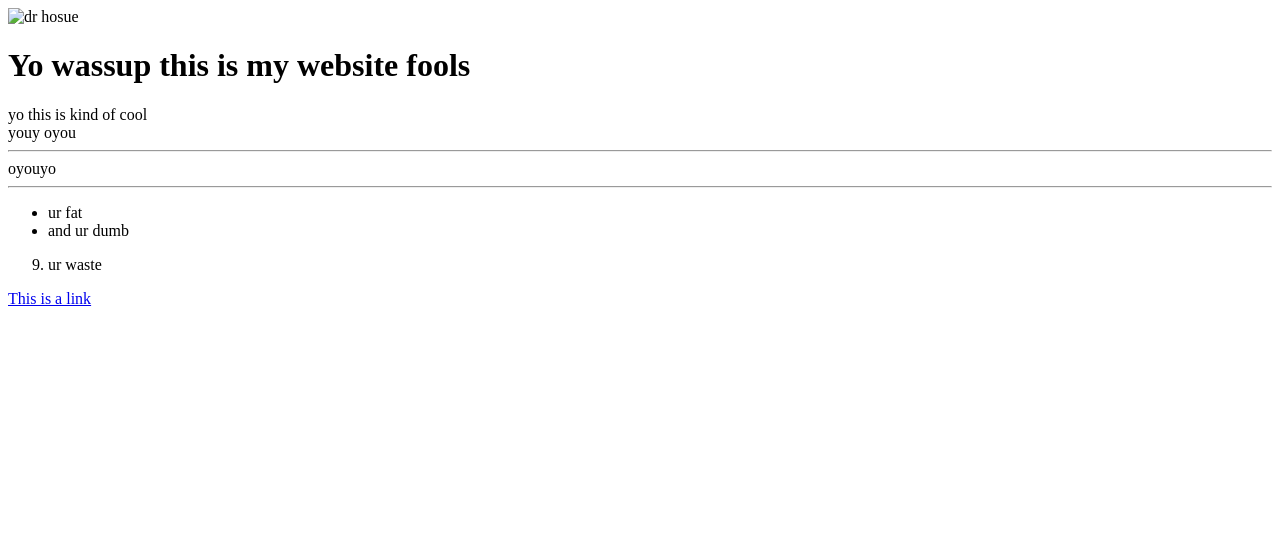
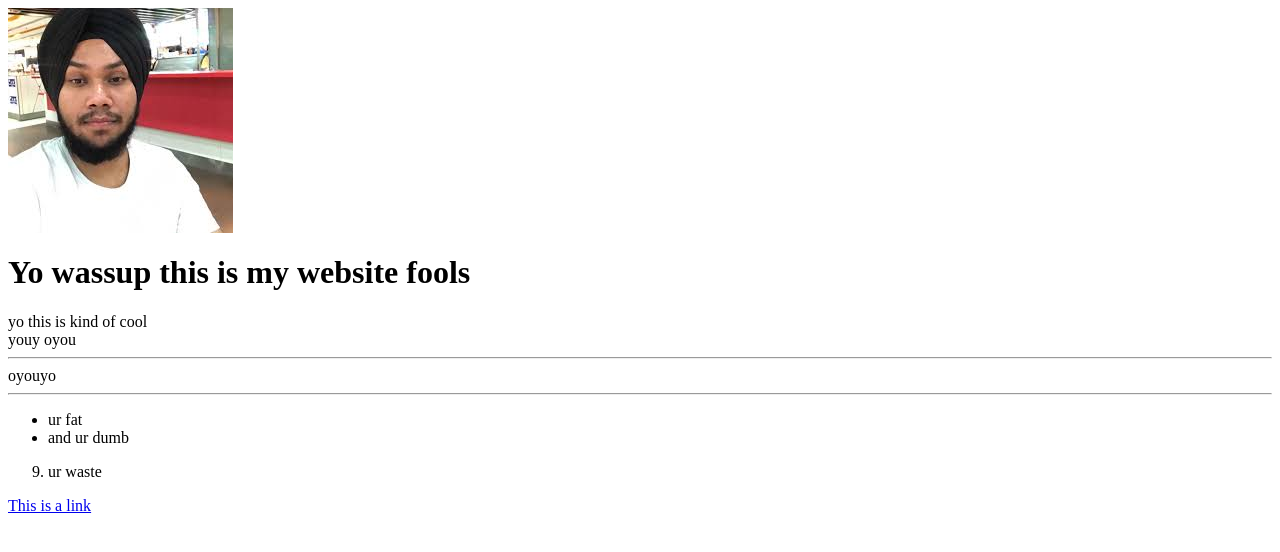
Before and after one commit to SPBoss69/html-portfolio, a plain HTML site: page index.html in a window 1280 px wide. Drawn offline with Linux system fonts and the light colour scheme.

Commit message:
Update index.html

```diff
--- a/index.html
+++ b/index.html
@@ -4,7 +4,7 @@
         <meta charset="UTF-8">
       </head>
     <body>
-        <img src = "Desktop/Dumb pics/2022-02-03.png" alt = "dr hosue "/>
+        <img src = "2022-02-03.png" alt = "dr hosue "/>
         <h1> Yo wassup this is my website fools </h1>
         yo this is kind of cool
         <br>
```
